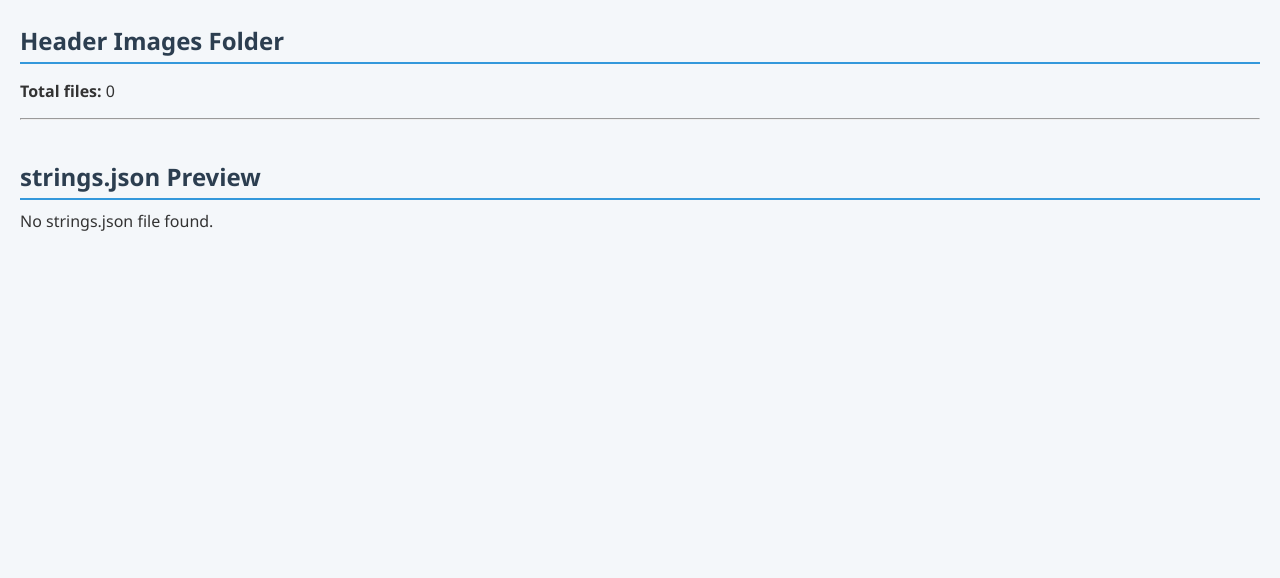
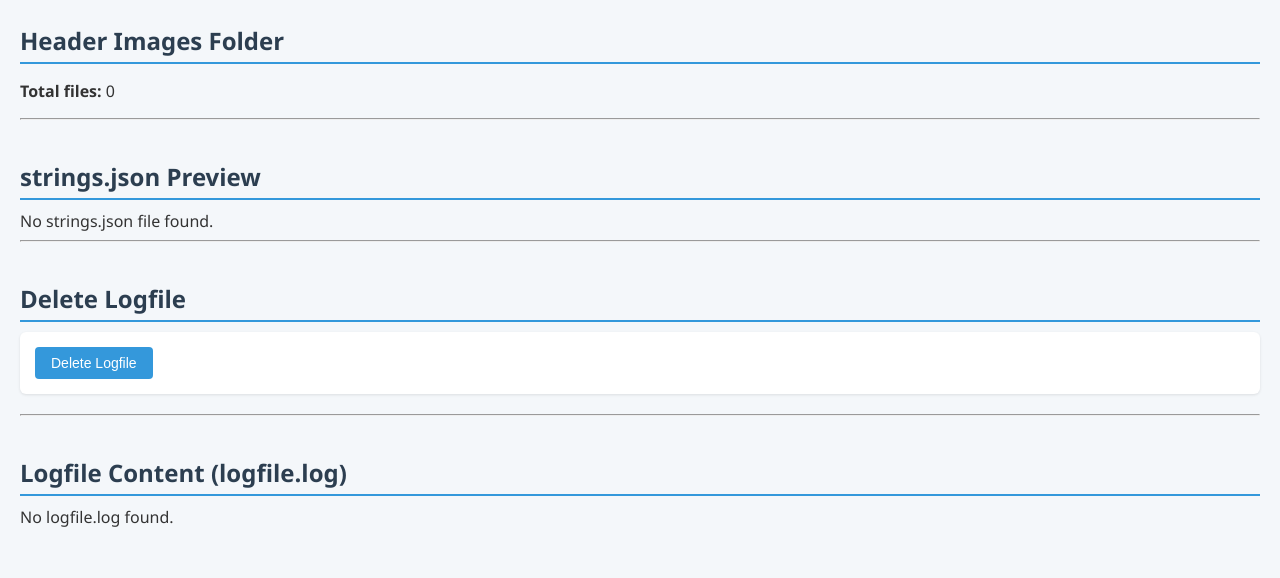
Before and after one commit to smash14/good-vibes-thermal-printer, a PHP site: page /index.php in a window 1280 px wide. Shown: the part 1276-1854 px from the top of the page. Before the commit the page ends 1507 px from the top, so only its background shows below. Run offline with PHP 8.4, Linux system fonts and the light colour scheme.

```diff
--- a/server/index.php
+++ b/server/index.php
@@ -1,4 +1,9 @@
 <?php
+error_reporting(E_ALL);
+ini_set('display_errors', 1);
+ini_set('log_errors', 1);
+ini_set('error_log', sys_get_temp_dir() . '/php_error.log');
+
 $csvFile = "goodVibes.csv";
 $imgDir = "header_images/";
 $stringsFile = "strings.json";
@@ -79,29 +84,95 @@ if (isset($_POST['delete_all'])) {
     echo "All files deleted.<br>";
 }
 
+// Delete logfile
+if (isset($_POST['delete_logfile'])) {
+    if (file_exists('logfile.log')) {
+        unlink('logfile.log');
+        echo "Logfile deleted.<br>";
+    } else {
+        echo "Logfile does not exist.<br>";
+    }
+}
+
 // Download all files as ZIP
 if (isset($_GET['download_all'])) {
-    $zip = new ZipArchive();
-    $zipName = "header_images.zip";
+    try {
+        // Check if ZipArchive is available
+        if (!extension_loaded('zip')) {
+            throw new Exception("ZIP extension is not installed on this server.");
+        }
 
-    if ($zip->open($zipName, ZipArchive::CREATE | ZipArchive::OVERWRITE)) {
+        if (!is_dir($imgDir)) {
+            throw new Exception("Image directory does not exist: " . realpath($imgDir));
+        }
+
         $files = glob($imgDir . '*');
+        error_log("DEBUG: glob returned: " . var_export($files, true));
+
+        if ($files === false) {
+            throw new Exception("Could not read directory.");
+        }
+
+        if (empty($files)) {
+            throw new Exception("No files found in header_images directory.");
+        }
+
+        $zip = new ZipArchive();
+        $tempDir = sys_get_temp_dir();
+        $zipName = $tempDir . '/header_images_' . time() . '.zip';
+        error_log("DEBUG: Creating ZIP at: " . $zipName);
+
+        if (!$zip->open($zipName, ZipArchive::CREATE | ZipArchive::OVERWRITE)) {
+            throw new Exception("Could not create ZIP archive at " . $zipName);
+        }
 
         foreach ($files as $file) {
             if (is_file($file)) {
-                $zip->addFile($file, basename($file));
+                $localName = basename($file);
+                error_log("DEBUG: Adding file: " . $file . " as " . $localName);
+                if (!$zip->addFile($file, $localName)) {
+                    throw new Exception("Could not add file to ZIP: " . $localName);
+                }
             }
         }
 
-        $zip->close();
+        if (!$zip->close()) {
+            throw new Exception("Could not close ZIP archive.");
+        }
+
+        if (!file_exists($zipName)) {
+            throw new Exception("ZIP file was not created properly at: " . $zipName);
+        }
+
+        $fileSize = filesize($zipName);
+        error_log("DEBUG: ZIP file created, size: " . $fileSize);
 
         header('Content-Type: application/zip');
-        header('Content-Disposition: attachment; filename="' . $zipName . '"');
-        readfile($zipName);
-        unlink($zipName);
+        header('Content-Disposition: attachment; filename="header_images.zip"');
+        header('Content-Length: ' . $fileSize);
+        header('Cache-Control: no-cache, no-store, must-revalidate');
+        header('Pragma: no-cache');
+        header('Expires: 0');
+
+        ob_clean();
+        flush();
+
+        if (!readfile($zipName)) {
+            error_log("Failed to read ZIP file: " . $zipName);
+        }
+
+        @unlink($zipName);
         exit;
-    } else {
-        echo "Could not create ZIP.<br>";
+    } catch (Exception $e) {
+        error_log("ZIP Download Error: " . $e->getMessage());
+        http_response_code(400);
+        header('Content-Type: text/plain');
+        echo "Download error: " . htmlspecialchars($e->getMessage()) . "\n\n";
+        echo "Debug info:\n";
+        echo "- Image directory: " . $imgDir . "\n";
+        echo "- Directory exists: " . (is_dir($imgDir) ? "yes" : "no") . "\n";
+        echo "- ZIP extension loaded: " . (extension_loaded('zip') ? "yes" : "no") . "\n";
+        exit;
     }
 }
 ?>
@@ -218,5 +289,25 @@ if (file_exists($stringsFile)) {
 }
 ?>
 
+<hr>
+
+<h2>Delete Logfile</h2>
+<form method="post">
+    <button type="submit" name="delete_logfile" onclick="return confirm('Are you sure you want to delete logfile.log?')">Delete Logfile</button>
+</form>
+
+<hr>
+
+<h2>Logfile Content (logfile.log)</h2>
+
+<?php
+if (file_exists('logfile.log')) {
+    $logContent = file_get_contents('logfile.log');
+    echo "<pre>" . htmlspecialchars($logContent) . "</pre>";
+} else {
+    echo "No logfile.log found.";
+}
+?>
+
 </body>
 </html>
```
Also changed, not shown: 2 other files.
